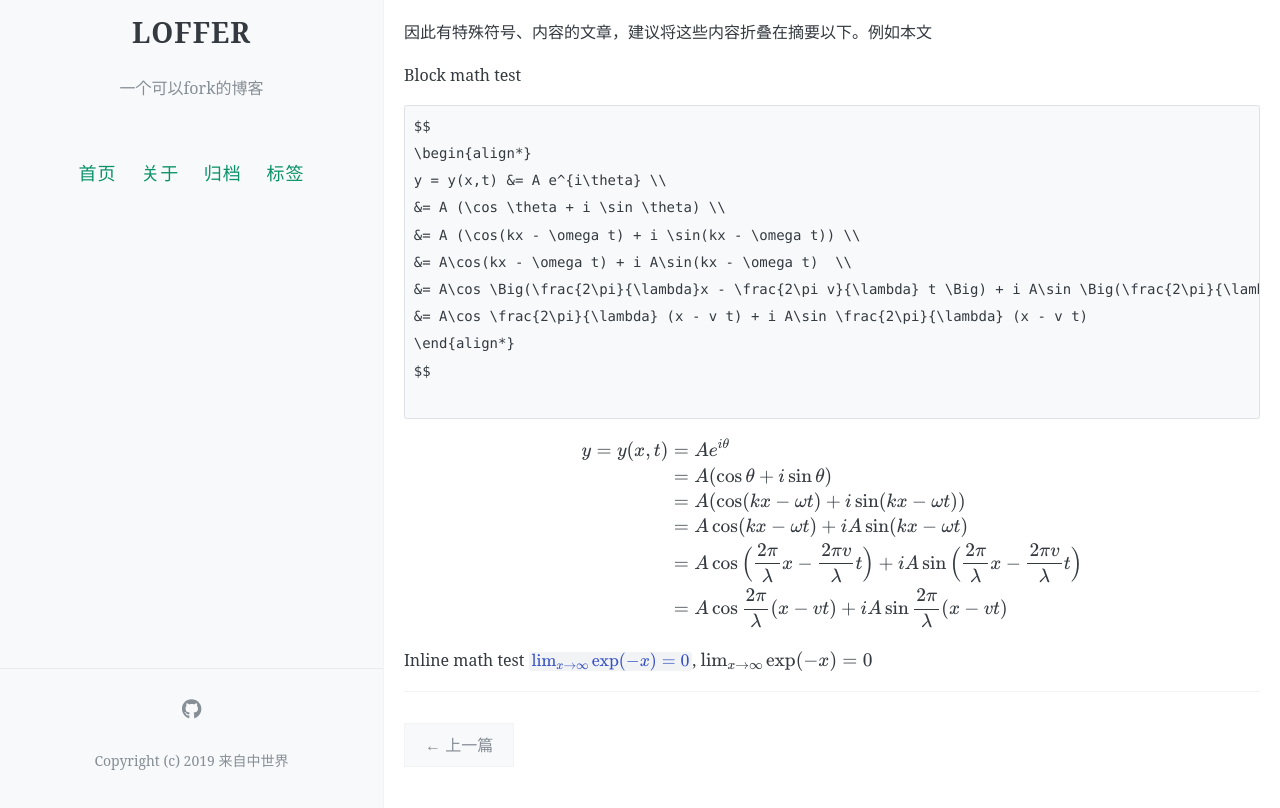
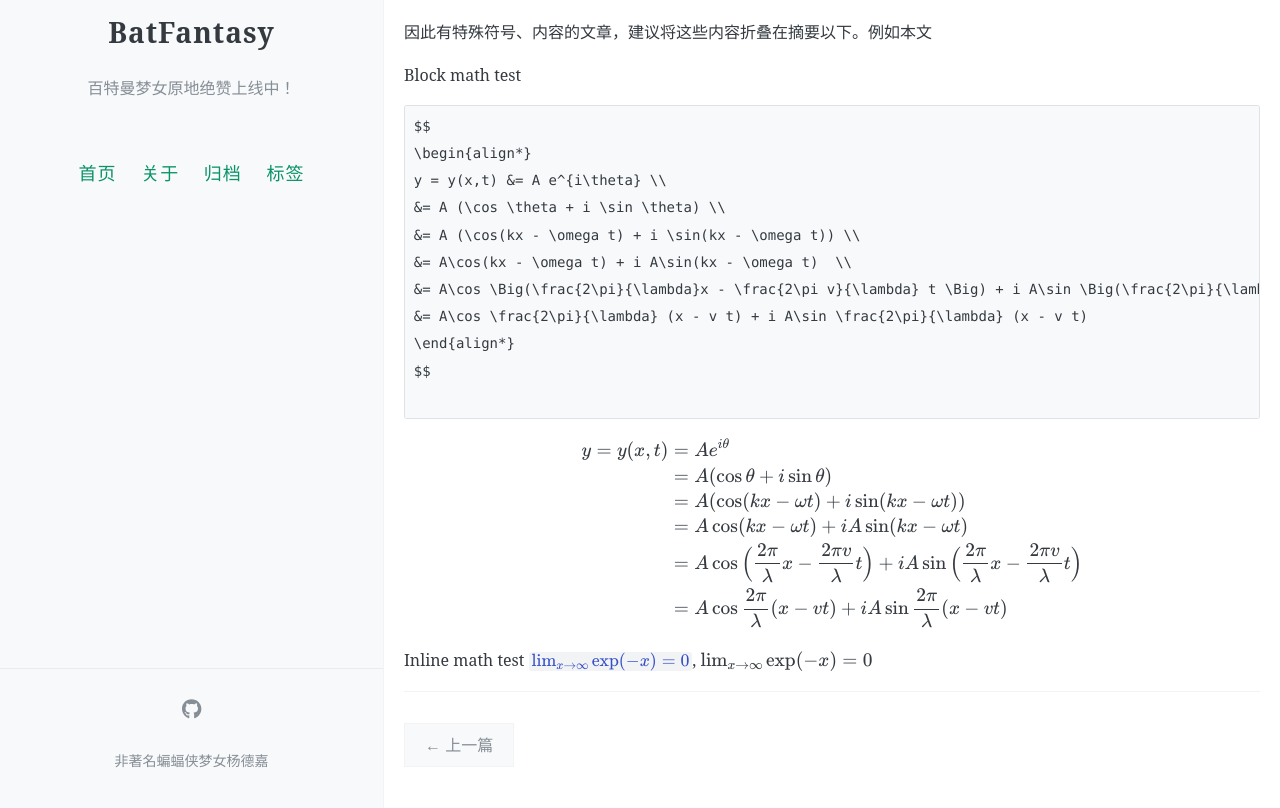
Before and after one commit to ephemeralnostalgia/batfantasy, a Jekyll site: the page built from _posts/2019-07-24-math-test.md, in a window 1280 px wide and 1098 px high. Shown: the part 290-1098 px from the top of the window. Built offline with Jekyll 4.4.1, drawn with Linux system fonts in a browser that asks for light colours; formulas are drawn with MathJax 3; comment, search, counter and statistics services are not loaded.

Commit message:
Update _config.yml

```diff
--- a/_config.yml
+++ b/_config.yml
@@ -7,8 +7,8 @@
 # 井号后面的文字是说明文档，不会被程序读取。
 
 # 描述/签名
-name: LOFFER
-description: 一个可以fork的博客
+name: BatFantasy
+description: 百特曼梦女原地绝赞上线中！
 
 # 输入你的网站域名（如果你没有添加自己的域名，而是直接用GitHub pages分配的域名的话可以省略）
 url:
@@ -66,16 +66,17 @@ footer-links:
   youtube: # channel/<your_long_string> or user/<user-name>
 
 # 站点页脚的文字
-footer-text: Copyright (c) 2019 来自中世界
+footer-text: 非著名蝙蝠侠梦女杨德嘉
 
 #
 # 评论，注意，请不要同时添加多种不同的评论区
 #
 
 # 输入Disqus shortname，即可添加评论区，请查阅文档，设置自己的disqus站点，不要继续使用我的站点loffer
-disqus: loffer #shortname
+
 
 # 输入Gitalk相关设定，即可添加评论区，具体请看教程
+
 gitalk:
   clientID:
   clientSecret:
```
